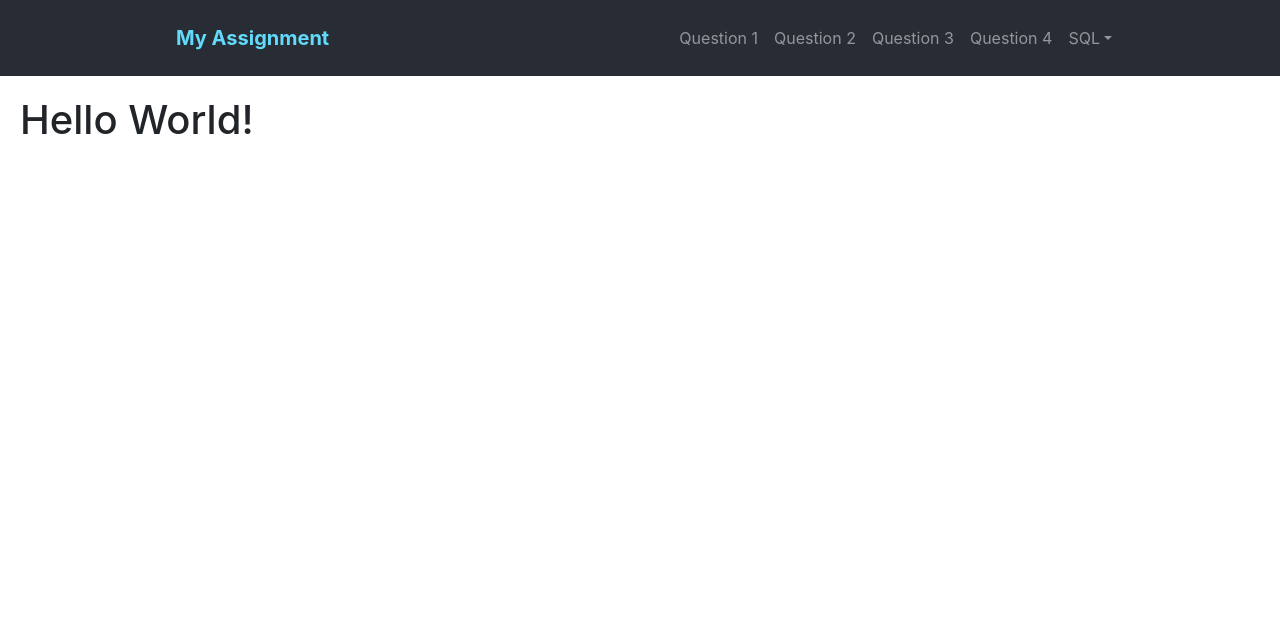
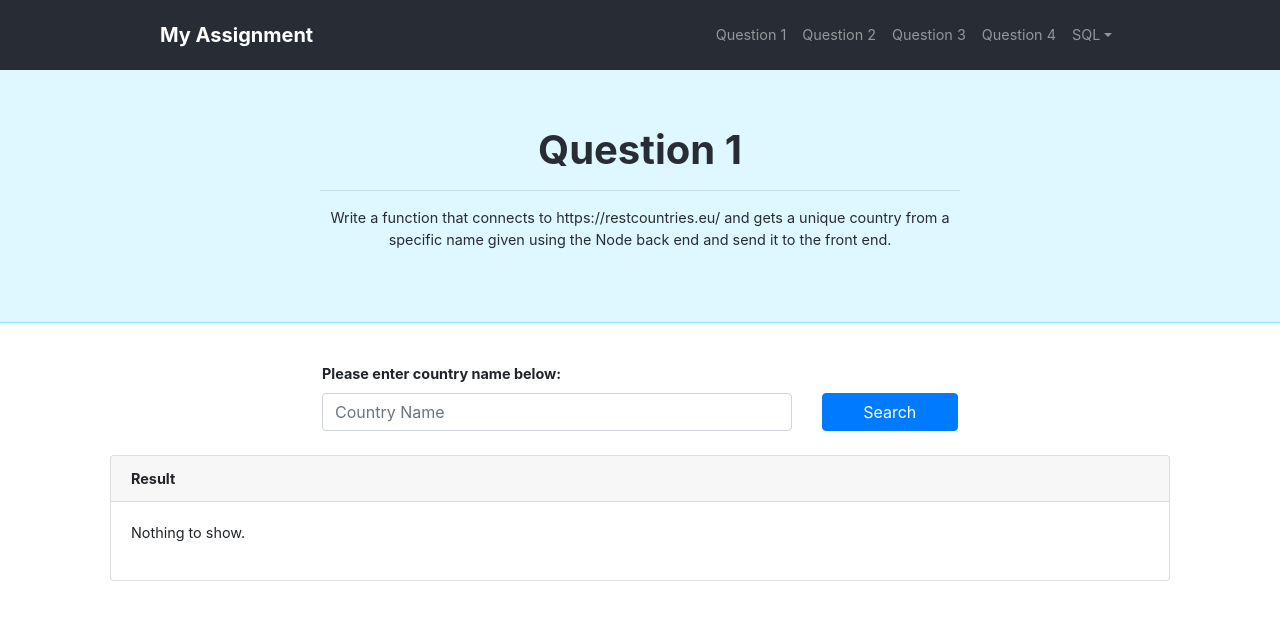
Before and after one commit to danielamifsud98/react-express-app, a React (Create React App) app in the folder client/: page /question/1 in a window 1280 px wide. Shown: the top 620 px of the page. Built offline with nearby package versions, Linux system fonts and the light colour scheme.

Commit message:
Completed questions 1 and 2

```diff
--- a/client/package.json
+++ b/client/package.json
@@ -2,6 +2,7 @@
   "name": "react-express-app",
   "version": "0.1.0",
   "private": true,
+  "proxy": "http://localhost:8000/",
   "dependencies": {
     "@testing-library/jest-dom": "^4.2.4",
     "@testing-library/react": "^9.3.2",
--- a/client/src/App.css
+++ b/client/src/App.css
@@ -1,6 +1,5 @@
 #page-body {
     transition: margin-left .5s;
-    padding: 20px;
 }
 
 .dark-color {
@@ -12,4 +11,30 @@
     color: #61dafb;
     font-weight: bold;
     font-size: 20px;
+    transition: 0.5s;
 }
+
+.navbar-title:hover{
+    color: #009cc7;
+    transition: 0.5s;
+}
+
+.text-align-center{
+    text-align: center;
+}
+
+.header{
+    padding: 3.5rem 25%;
+    background: #dff8ff;
+    color: #282c34;
+    border-bottom: 1px solid #87eaff;
+}
+
+.container{
+    padding: 2.5rem;
+}
+
+.form-group-question{
+    margin-left: 20% !important;
+    margin-right: 20% !important;
+}
--- a/client/src/App.js
+++ b/client/src/App.js
@@ -6,6 +6,9 @@ import {
 } from 'react-router-dom';
 import './App.css';
 import Navbar from './components/Navbar';
+import Question from './pages/Question';
+import NotFoundPage from './pages/NotFoundPage';
+import HomePage from './pages/HomePage';
 
 function App() {
   return (
@@ -13,7 +16,11 @@ function App() {
       <div className="App">
         <Navbar/>
         <div id="page-body">
-          <h1>Hello World!</h1>
+          <Switch>
+            <Route path='/' component ={HomePage} exact/>
+            <Route path='/question/:number' component={Question} />
+            <Route component={NotFoundPage}/>
+          </Switch>
         </div>
       </div>
     </Router>
--- /dev/null
+++ b/client/src/components/CountryResults.js
@@ -0,0 +1,16 @@
+import React from 'react';
+
+const CountryResults = ({countryInformation}) => {
+    return (
+        <div className="card">
+            <div className="card-header font-weight-bold">
+                Result
+            </div>
+            <div className="card-body">
+                <p>{countryInformation}</p>
+            </div>
+        </div>
+    )
+}
+
+export default CountryResults;
--- /dev/null
+++ b/client/src/components/Header.js
@@ -0,0 +1,11 @@
+import React from 'react';
+
+const Header = ({title, text}) => (
+    <div className="header text-align-center">
+        <h1 className="font-weight-bold mb-2">{title}</h1>
+        <hr/>
+        <p>{text}</p>
+    </div>
+)
+
+export default Header;
--- a/client/src/components/Navbar.js
+++ b/client/src/components/Navbar.js
@@ -3,7 +3,7 @@ import { Link } from 'react-router-dom';
 
 const Navbar = () => (
     <nav className="navbar navbar-expand-lg navbar-dark dark-color">
-        <Link className="nav-link navbar-title" to="/">My Assignment</Link>
+        <Link className="navbar-brand navbar-title" to="/">My Assignment</Link>
         <button className="navbar-toggler" type="button" data-toggle="collapse" data-target="#navbarSupportedContent" aria-controls="navbarSupportedContent" aria-expanded="false" aria-label="Toggle navigation">
             <span className="navbar-toggler-icon"></span>
         </button>
@@ -11,16 +11,16 @@ const Navbar = () => (
         <div className="collapse navbar-collapse" id="navbarSupportedContent">
             <ul className="navbar-nav ml-auto">
                 <li className="nav-item">
-                    <Link className="nav-link" to="/question-1">Question 1</Link>
+                    <Link className="nav-link" to="/question/1">Question 1</Link>
                 </li>
                 <li className="nav-item">
-                    <Link className="nav-link" to="/question-2">Question 2</Link>
+                    <Link className="nav-link" to="/question/2">Question 2</Link>
                 </li>
                 <li className="nav-item">
-                    <Link className="nav-link" to="/question-3">Question 3</Link>
+                    <Link className="nav-link" to="/question/3">Question 3</Link>
                 </li>
                 <li className="nav-item">
-                    <Link className="nav-link" to="/question-4">Question 4</Link>
+                    <Link className="nav-link" to="/question/4">Question 4</Link>
                 </li>
                 <li className="nav-item dropdown">
                     <a className="nav-link dropdown-toggle" href="#" id="navbarDropdown" role="button" data-toggle="dropdown" aria-haspopup="true" aria-expanded="false">
--- /dev/null
+++ b/client/src/components/QuestionOneTwo.js
@@ -0,0 +1,55 @@
+import React, {useState} from 'react';
+import CountryResults from './CountryResults';
+
+const QuestionDefault = ({questionNumber}) => {
+    // QUESTION NUMBER (1 OR 2) - SINCE THEY USE PRACTICALLY THE SAME TEMPLATE
+    const number = questionNumber;
+
+    // SET COUNTRY
+    const [countryInformation, setCountryInformation] = useState('Nothing to show.');
+    const [countryName, setCountryName] = useState('');
+
+    const searchCountry = async () => {
+        if(countryName.trim() === ''){
+            setCountryInformation('Please insert a country name!')
+        } else {
+            var url = ``;
+            if(number == '1'){
+                url = `/api/country/fullname/${countryName}/true`
+            } else if(number == '2'){
+                url = `/api/country/fullname/${countryName}/false`
+            }
+            const result = await fetch(url);
+            const body = await result.json();
+            if (typeof body.message !== 'undefined') {
+                setCountryInformation('Could not find country!')
+            } else {
+                console.log(body);
+                setCountryInformation(JSON.stringify(body));
+            }
+        }
+    }
+    return (
+        <>
+            <div className="form-group form-group-question">
+                <label className="font-weight-bold">Please enter country name below:</label>
+                <div className="row">
+                    <div className="col col-12 col-sm-12 col-md-9 mb-2">
+                        <input
+                            type="text"
+                            className="form-control"
+                            value={countryName}
+                            onChange={(event) => setCountryName(event.target.value)}
+                            placeholder="Country Name"/>
+                    </div>
+                    <div className="col col-12 col-sm-12 col-md-3 mb-2">
+                        <button type="button" className="btn btn-primary w-100" onClick={()=>searchCountry()}>Search</button>
+                    </div>
+                </div>
+            </div>
+            <CountryResults countryInformation={countryInformation}/>
+        </>
+    )
+};
+
+export default QuestionDefault;
--- a/client/src/index.css
+++ b/client/src/index.css
@@ -5,6 +5,7 @@ body {
     sans-serif;
   -webkit-font-smoothing: antialiased;
   -moz-osx-font-smoothing: grayscale;
+  font-size:0.9rem;
 }
 
 code {
--- a/client/src/index.js
+++ b/client/src/index.js
@@ -1,6 +1,6 @@
 import'bootstrap/dist/css/bootstrap.min.css';
-import $ from'jquery';
-import Popper from'popper.js';
+// import $ from'jquery';
+// import Popper from'popper.js';
 import 'bootstrap/dist/js/bootstrap.bundle.min';
 import React from 'react';
 import ReactDOM from 'react-dom';
--- /dev/null
+++ b/client/src/pages/HomePage.js
@@ -0,0 +1,10 @@
+import React from 'react';
+
+const HomePage = () => (
+    <React.Fragment>
+        <h1>Hello, welcome to my blog !</h1>
+        <p>This is my page</p>
+    </React.Fragment>
+
+)
+export default HomePage;
--- /dev/null
+++ b/client/src/pages/NotFoundPage.js
@@ -0,0 +1,7 @@
+import React from 'react';
+
+const NotFoundPage = () => (
+    <h1>404: Page Not Found</h1>
+)
+
+export default NotFoundPage;
--- /dev/null
+++ b/client/src/pages/Question.js
@@ -0,0 +1,42 @@
+import React from 'react';
+import Header from '../components/Header';
+import QuestionOneTwo from '../components/QuestionOneTwo';
+
+const Question = ({ match }) => {
+    // SET HEADER
+    const number = match.params.number;
+    const title = "Question " + number;
+
+    // SET HEADER TEXT
+    const getText = () => {
+        switch(number){
+            case '1':
+              return "Write a function that connects to https://restcountries.eu/ and gets a unique country from a specific name given using the Node back end and send it to the front end.";
+            case '2':
+              return "Using the same API ( https://restcountries.eu/ ), and from an array of string, write a function that returns a list of countries where their name matches at least a part of one of these string use the Node back end and send it to the front end.";
+            default:
+              return '';
+          }
+    }
+    // SET TEMPLATE FOR QUESTION (QUESTIONS 1 AND 2 USE THE SAME TEMPLATE)
+    const getQuestion = () => {
+        switch(number){
+          case '1':
+          case '2':
+            return <QuestionOneTwo questionNumber={number}/>;
+          default:
+            return '';
+        }
+      }
+
+    return (
+        <>
+            <Header title={title} text={getText()}/>
+            <div className="container">
+                {getQuestion()}
+            </div>
+        </>
+    )
+}
+
+export default Question;
```
Also changed, not shown: 1 other file (tests, documents, lock files or other folders).
